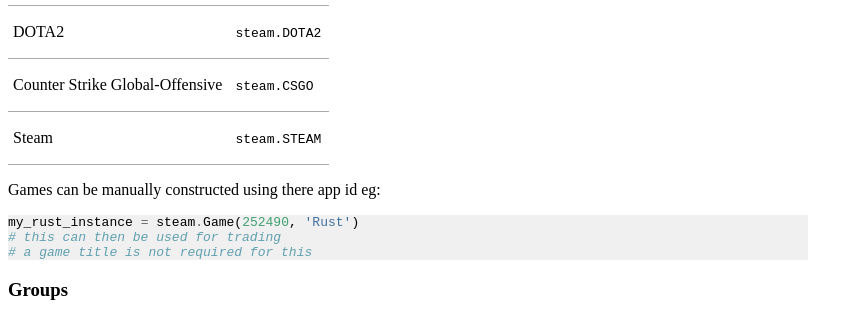
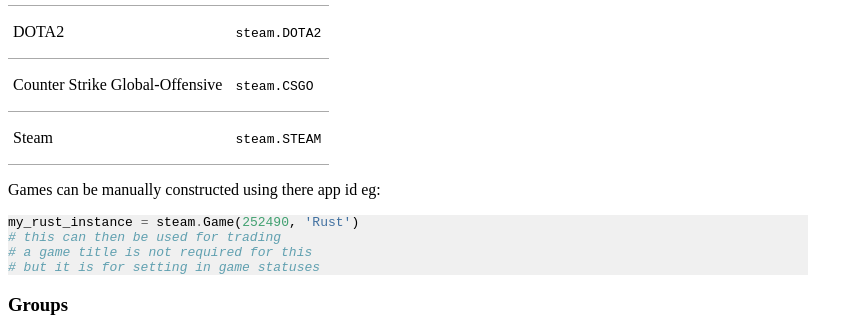
Before and after one commit to Gobot1234/steam.py, a Sphinx documentation site: the page built from docs/api.rst, in a window 1280 px wide and 900 px high, scrolled down 5774 px, cut to the strip 0-316 px from the top of the window. Shown: the whole strip, without its empty margins (0-863 px from the left). Built offline with Sphinx 7.4.7, drawn with Linux system fonts in a browser that asks for light colours; cross-references to code outside the pages are shown as plain code; part of the change alters nothing that is shown.

Commit message:
Update for Game._from_api

```diff
--- a/docs/api.rst
+++ b/docs/api.rst
@@ -208,7 +208,7 @@ Comments
 Game
 ~~~~~~~~~~~~~~~
 
-.. autoclass:: Game(app_id, title=None, *, is_steam_game=True, context_id=2)
+.. autoclass:: Game
     :members:
 
 There are some predefined games which are:
@@ -232,6 +232,7 @@ Games can be manually constructed using there app id eg:
     my_rust_instance = steam.Game(252490, 'Rust')
     # this can then be used for trading
     # a game title is not required for this
+    # but it is for setting in game statuses
 
 Groups
 ~~~~~~~~~~~~~~~
```
